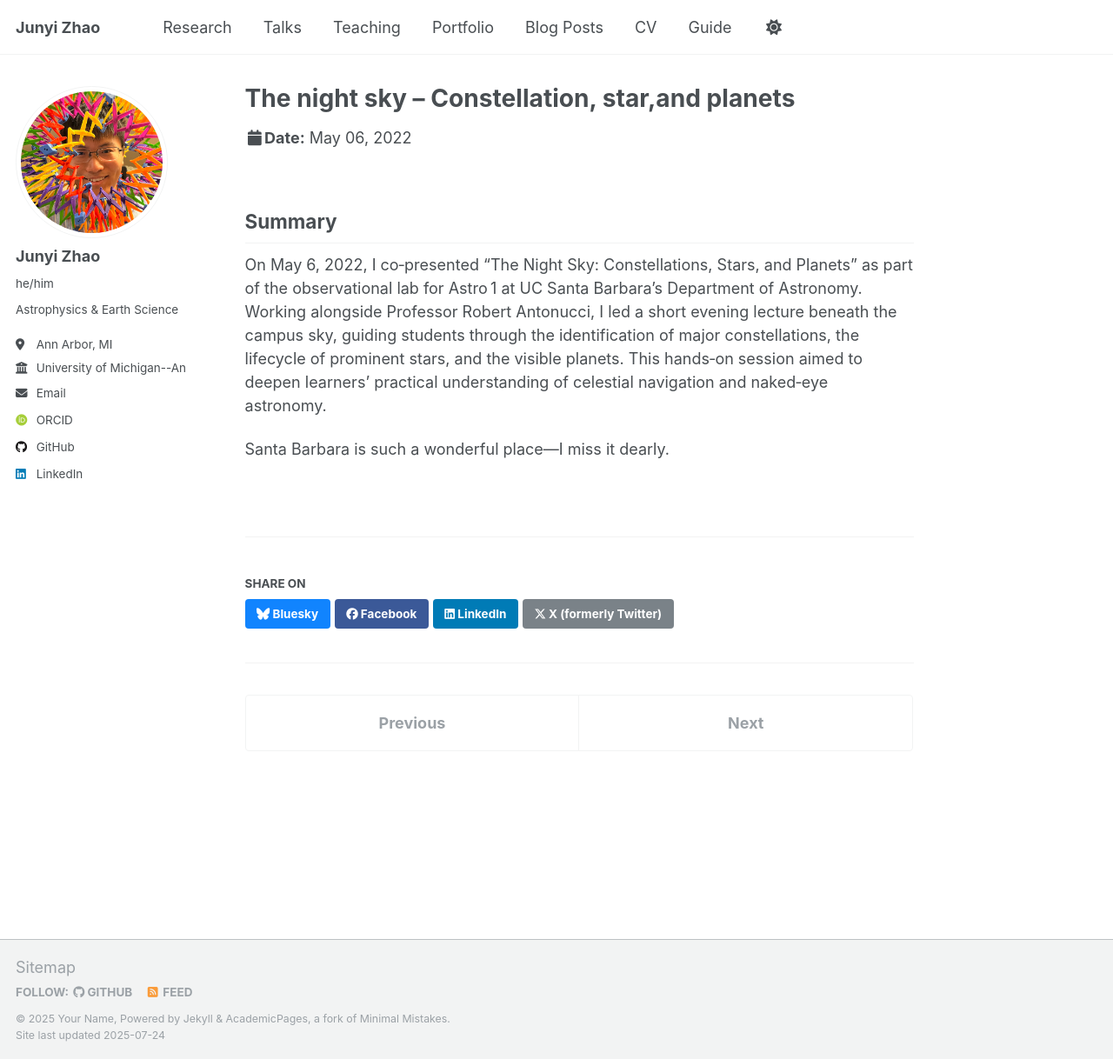
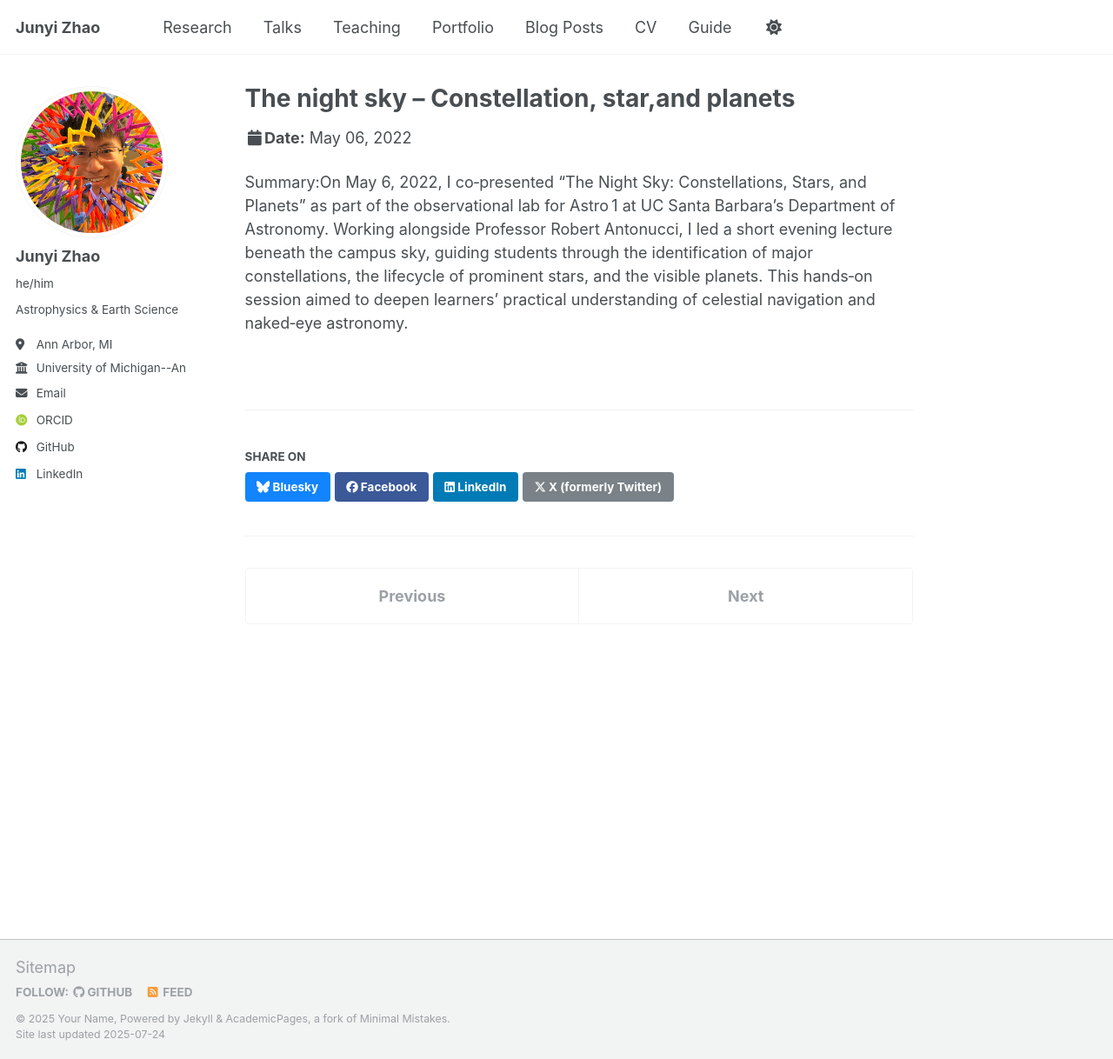
Before and after one commit to JunyiZhaoAstro/JunyiZhaoAstro.github.io, a Jekyll site: the page built from _talks/2022-05-06-talk.md, in a window 1280 px wide and 1218 px high. Shown: the whole window at 87% size. Built offline with Jekyll 4.4.1, drawn with Linux system fonts in a browser that asks for light colours; some web fonts are replaced; a script that is not in the unit is left out.

Commit message:
Update 2022-05-06-talk.md

```diff
--- a/_talks/2022-05-06-talk.md
+++ b/_talks/2022-05-06-talk.md
@@ -8,7 +8,4 @@ date: 2022-05-06
 location: "Santa Barbara , CA, USA"
 ---
 
-## Summary
-On May 6, 2022, I co‑presented “The Night Sky: Constellations, Stars, and Planets” as part of the observational lab for Astro 1 at UC Santa Barbara’s Department of Astronomy. Working alongside Professor Robert Antonucci, I led a short evening lecture beneath the campus sky, guiding students through the identification of major constellations, the lifecycle of prominent stars, and the visible planets. This hands‑on session aimed to deepen learners’ practical understanding of celestial navigation and naked‑eye astronomy.
-
-Santa Barbara is such a wonderful place—I miss it dearly.
+Summary:On May 6, 2022, I co‑presented “The Night Sky: Constellations, Stars, and Planets” as part of the observational lab for Astro 1 at UC Santa Barbara’s Department of Astronomy. Working alongside Professor Robert Antonucci, I led a short evening lecture beneath the campus sky, guiding students through the identification of major constellations, the lifecycle of prominent stars, and the visible planets. This hands‑on session aimed to deepen learners’ practical understanding of celestial navigation and naked‑eye astronomy.
```
